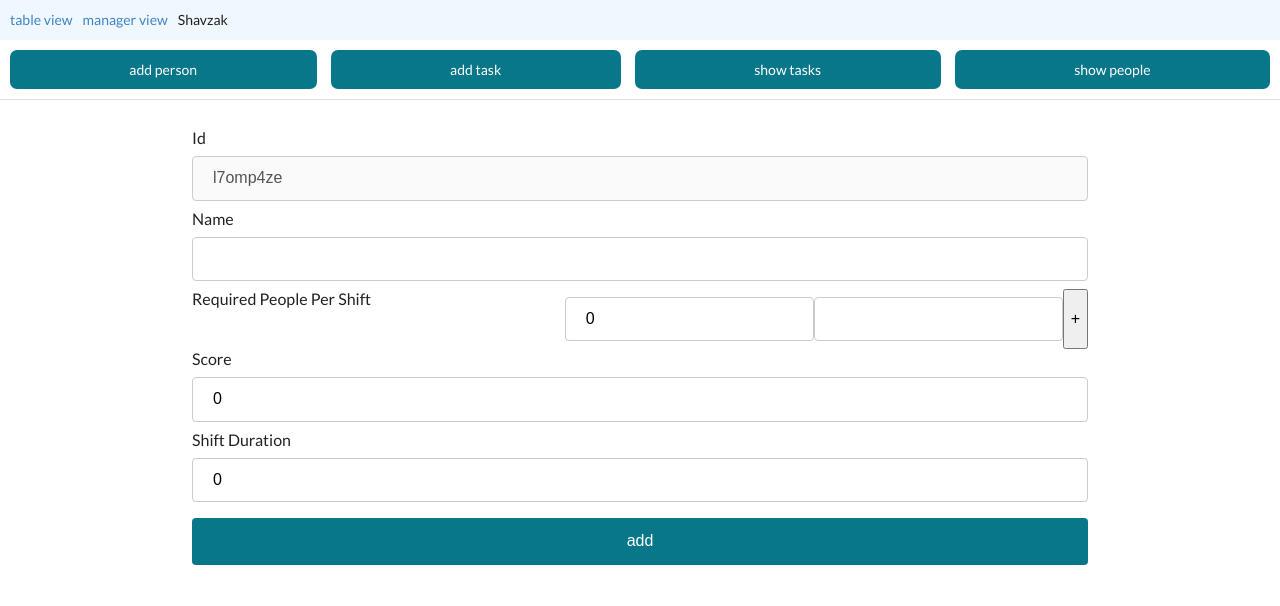
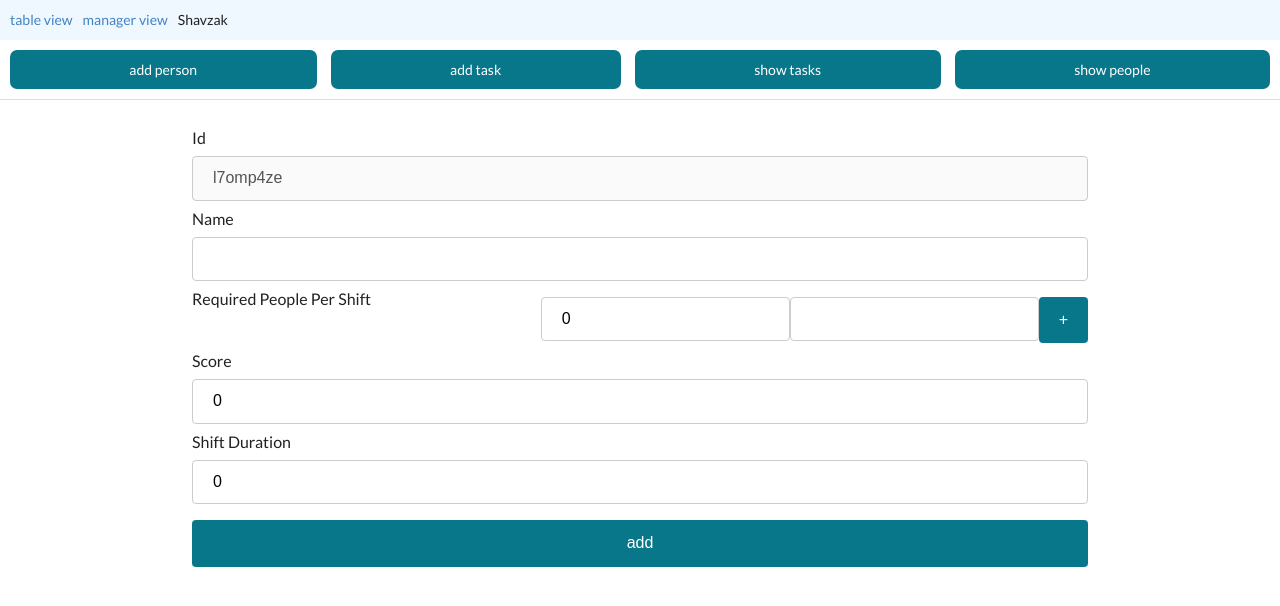
Before and after one commit to yuval-herman/shavazak, a React (Create React App) app in the folder client/: page /tablemanager/addtask in a window 1280 px wide. Shown: the top 606 px of the page. Built offline with nearby package versions, Linux system fonts and the light colour scheme.

Commit message:
added style to multiInput button

```diff
--- a/client/src/components/MultiInput/MultiInput.module.scss
+++ b/client/src/components/MultiInput/MultiInput.module.scss
@@ -1,6 +1,18 @@
 .main {
 	display: flex;
 	flex-direction: row;
+	button {
+		background-color: #08778a;
+		color: white;
+		padding: 14px 20px;
+		margin: 8px 0;
+		border: none;
+		border-radius: 4px;
+		cursor: pointer;
+		&:hover {
+			background-color: lighten($color: #1946d9, $amount: 10);
+		}
+	}
 }
 
 .inputRow {
```
